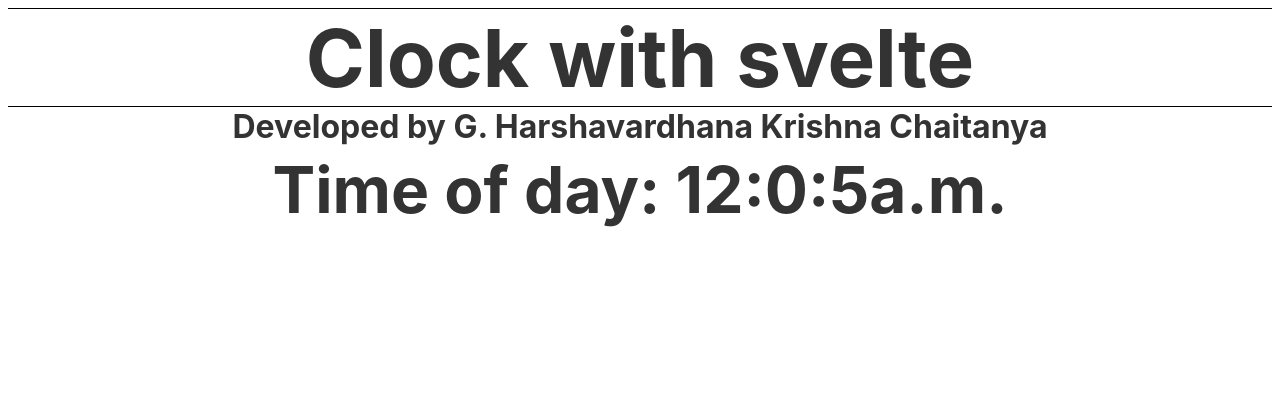
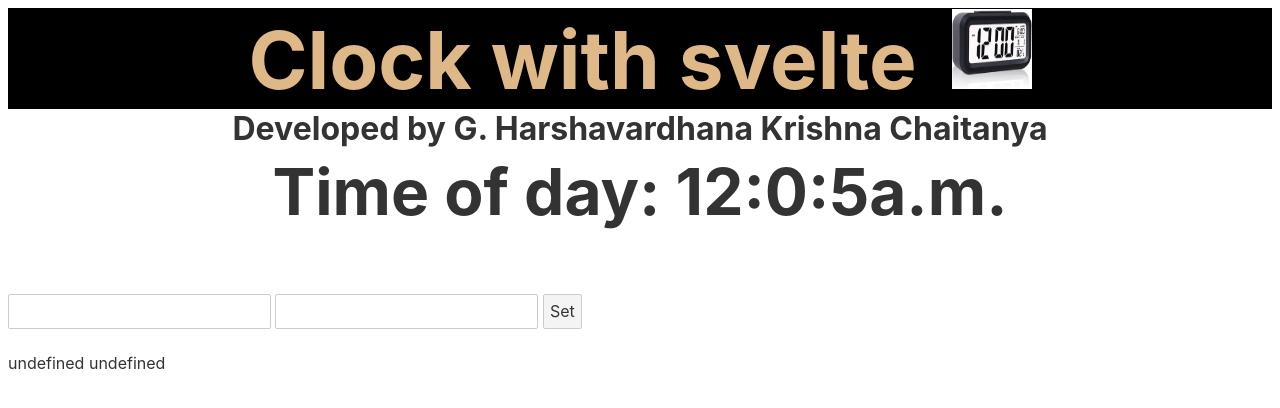
Before and after one commit to harshavardhanakrishnachaitanya2001/clock_app_with_svelte.js, a Svelte app: page / in a window 1280 px wide. Shown: the top 408 px of the page. Built offline with nearby package versions, Linux system fonts and the light colour scheme.

Commit message:
Working on taking user input

```diff
--- a/src/App.svelte
+++ b/src/App.svelte
@@ -10,6 +10,8 @@
 		border: 1px solid black;
 		border-right: 0px;
 		border-left: 0px;
+		color:burlywood;
+		background:black;
 	}
 	h2{
 		font-size: 2rem;
@@ -19,6 +21,12 @@
 		text-align: center;
 		font-size:4rem;
 		margin-top: 5px;
+	}
+
+	img{
+		height:5rem;
+		width: 5rem;
+		margin-left: 1rem;
 	}
 </style>
 <script>
@@ -49,9 +57,34 @@
 		amorpm='p.m.';
 	}
 	}, 1000);
+	let usersHours='';
+	let usersMinutes='';
+	let setHours;
+	let setMinutes;
+	function handleHoursChange(e){
+		e.preventDefault();
+		usersHours-e.target.value;
+	};
+	function handleMinutesChange(e){
+		e.preventDefault();
+		usersMinutes=e.target.data;
+	};
+	function handleClick(){
+		setHours=usersHours;
+		setMinutes=usersMinutes;
+	};
 </script>
+<h1>
+	Clock with svelte
+	<img src='images/icon.jfif' alt="clockImage"/>
+</h1>
 <div>
-	<h1>Clock with svelte</h1>
 	<h2>Developed by G. Harshavardhana Krishna Chaitanya</h2>
 	<h3>Time of day: {hours}:{minutes}:{seconds}{amorpm}</h3>
+	<input type='number' on:change={handleHoursChange} value={usersHours}/>
+	<input type='number' on:change={handleMinutesChange} data={usersMinutes}/>
+	<button on:click={handleClick}>Set</button>
+
+
+	<p>{setMinutes}	{setMinutes}</p>
 </div>
```
Also changed, not shown: public/images/icon.jfif (added).
